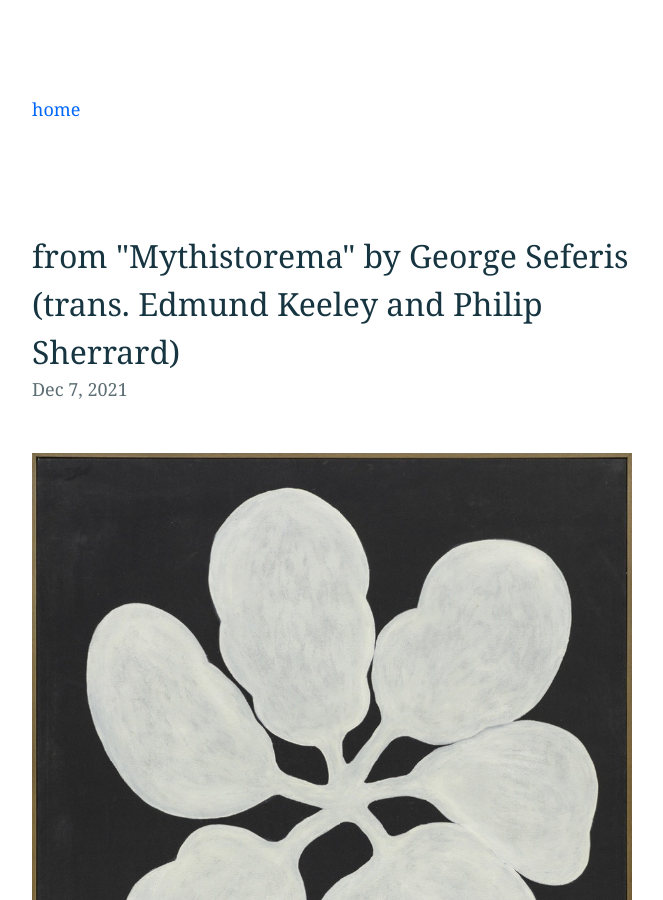
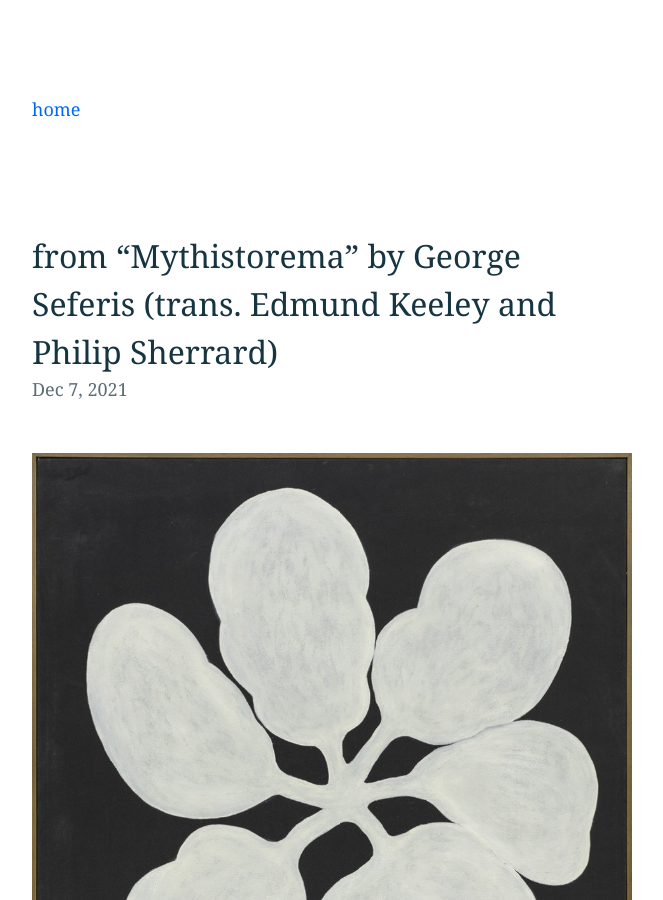
Before and after one commit to bliss-st/ss-website, a Jekyll site: the page built from _posts/2021-12-06-seferis.md, in a window 1280 px wide and 900 px high. Shown: the whole window, without its empty margins (308-971 px from the left). Built offline with Jekyll 4.4.1, drawn with Linux system fonts in a browser that asks for light colours.

Commit message:
smart quotes?

```diff
--- a/_posts/2021-12-06-seferis.md
+++ b/_posts/2021-12-06-seferis.md
@@ -1,6 +1,6 @@
 ---
 layout: post
-title: from "Mythistorema" by George Seferis (trans. Edmund Keeley and Philip Sherrard)
+title: from “Mythistorema” by George Seferis (trans. Edmund Keeley and Philip Sherrard)
 date: '2021-12-07'
 tags: [poems]
 ---
```
